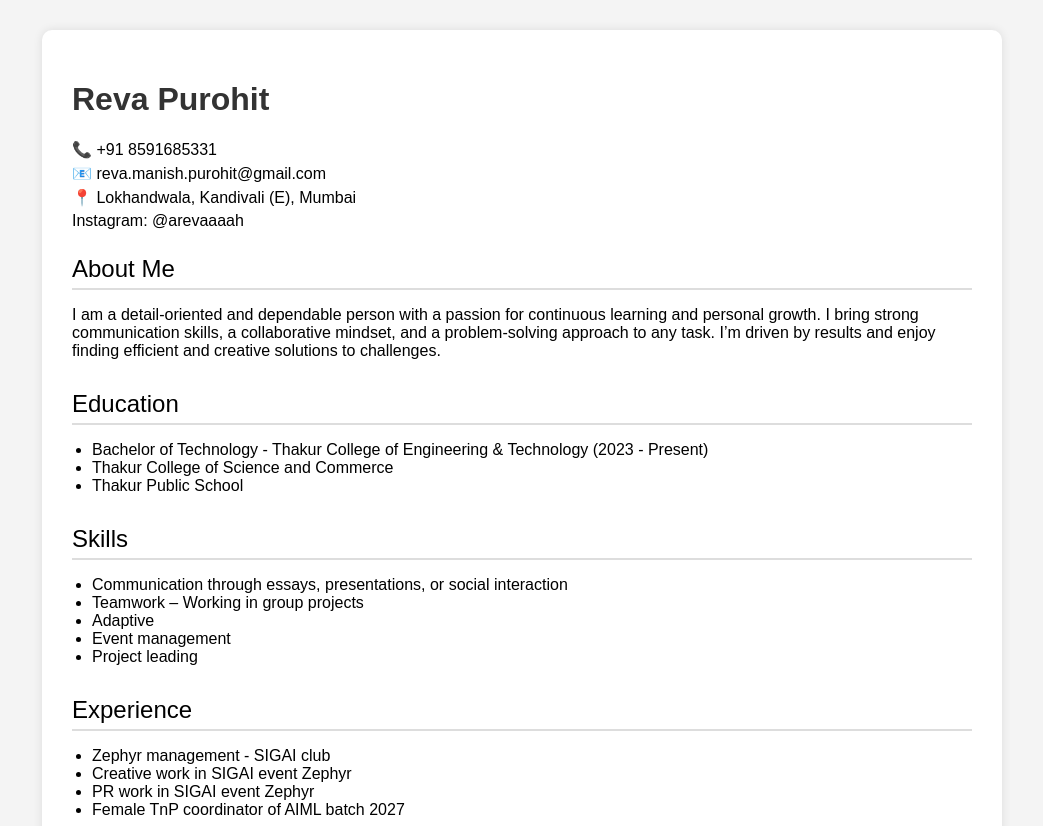
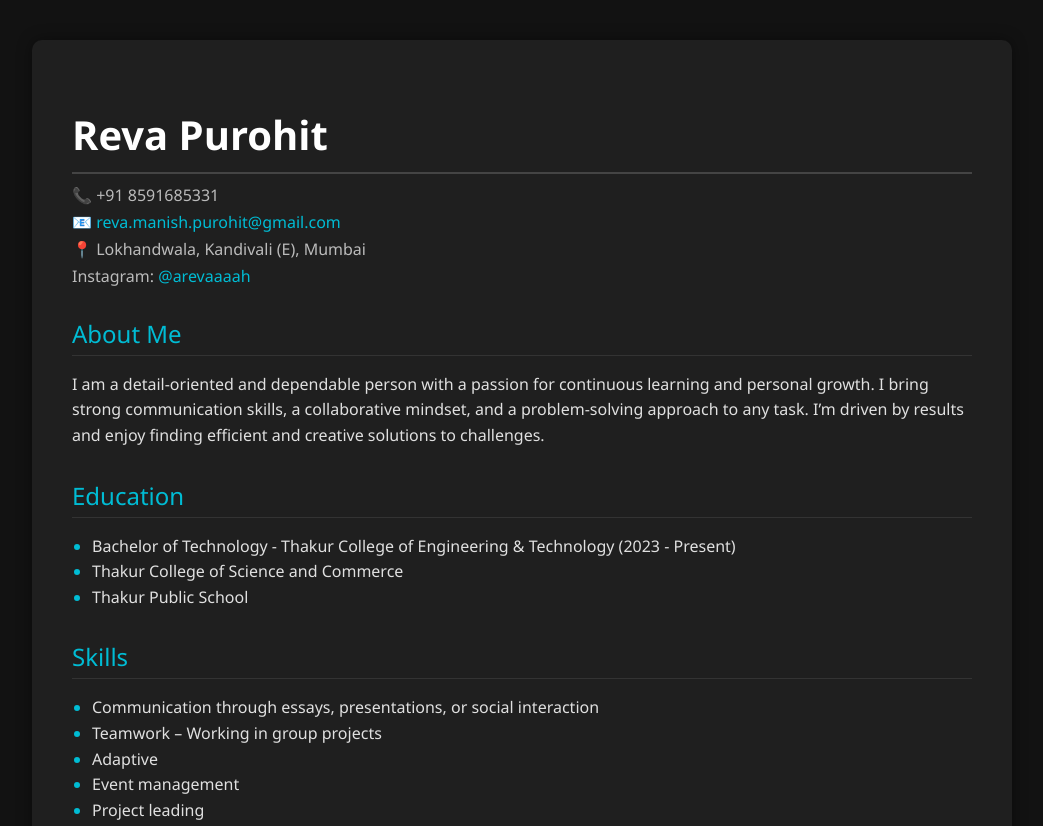
Before and after one commit to reva2911/reva2911.github.io, a plain HTML site: page index.html in a window 1280 px wide. Shown: the top 826 px of the page, without its empty margins (118-1161 px from the left). Drawn offline with Linux system fonts and the light colour scheme.

Commit message:
Update index.html

```diff
--- a/index.html
+++ b/index.html
@@ -6,50 +6,85 @@
   <title>Reva Purohit - Resume</title>
   <style>
     body {
-      font-family: Arial, sans-serif;
-      background: #f4f4f4;
       margin: 0;
-      padding: 0;
+      font-family: 'Segoe UI', Tahoma, Geneva, Verdana, sans-serif;
+      background-color: #121212;
+      color: #e0e0e0;
     }
+
     .container {
       max-width: 900px;
-      margin: 30px auto;
-      background: white;
-      padding: 30px;
-      box-shadow: 0 0 10px rgba(0,0,0,0.1);
+      margin: 40px auto;
+      background-color: #1f1f1f;
+      padding: 40px;
       border-radius: 10px;
+      box-shadow: 0 0 15px rgba(0,0,0,0.4);
     }
-    h1, h2 {
-      color: #333;
+
+    h1 {
+      font-size: 2.5rem;
+      color: #ffffff;
+      margin-bottom: 10px;
+      border-bottom: 2px solid #444;
+      padding-bottom: 10px;
     }
+
+    .contact {
+      margin-bottom: 30px;
+    }
+
+    .contact span {
+      display: block;
+      color: #bbb;
+      margin-bottom: 5px;
+    }
+
     .section {
       margin-bottom: 30px;
     }
+
     .section-title {
-      border-bottom: 2px solid #ddd;
+      font-size: 1.5rem;
+      color: #00bcd4;
       margin-bottom: 10px;
+      border-bottom: 1px solid #333;
       padding-bottom: 5px;
-      font-size: 1.5em;
     }
+
+    p, li {
+      font-size: 1rem;
+      line-height: 1.6;
+    }
+
     ul {
       padding-left: 20px;
     }
-    .contact {
-      display: flex;
-      flex-direction: column;
-      margin-bottom: 20px;
+
+    ul li::marker {
+      color: #00bcd4;
     }
-    .contact span {
-      margin-bottom: 5px;
+
+    a {
+      color: #00bcd4;
+      text-decoration: none;
     }
-    .two-column {
-      display: flex;
-      justify-content: space-between;
-      flex-wrap: wrap;
+
+    a:hover {
+      text-decoration: underline;
     }
-    .column {
-      flex: 1;
-      min-width: 250px;
+
+    @media (max-width: 600px) {
+      .container {
+        padding: 20px;
+      }
+
+      h1 {
+        font-size: 2rem;
+      }
+
+      .section-title {
+        font-size: 1.3rem;
+      }
     }
   </style>
 </head>
@@ -59,9 +94,9 @@
 
     <div class="contact">
       <span>📞 +91 8591685331</span>
-      <span>📧 reva.manish.purohit@gmail.com</span>
+      <span>📧 <a href="mailto:reva.manish.purohit@gmail.com">reva.manish.purohit@gmail.com</a></span>
       <span>📍 Lokhandwala, Kandivali (E), Mumbai</span>
-      <span>Instagram: @arevaaaah</span>
+      <span>Instagram: <a href="https://instagram.com/arevaaaah" target="_blank">@arevaaaah</a></span>
     </div>
 
     <div class="section">
```
